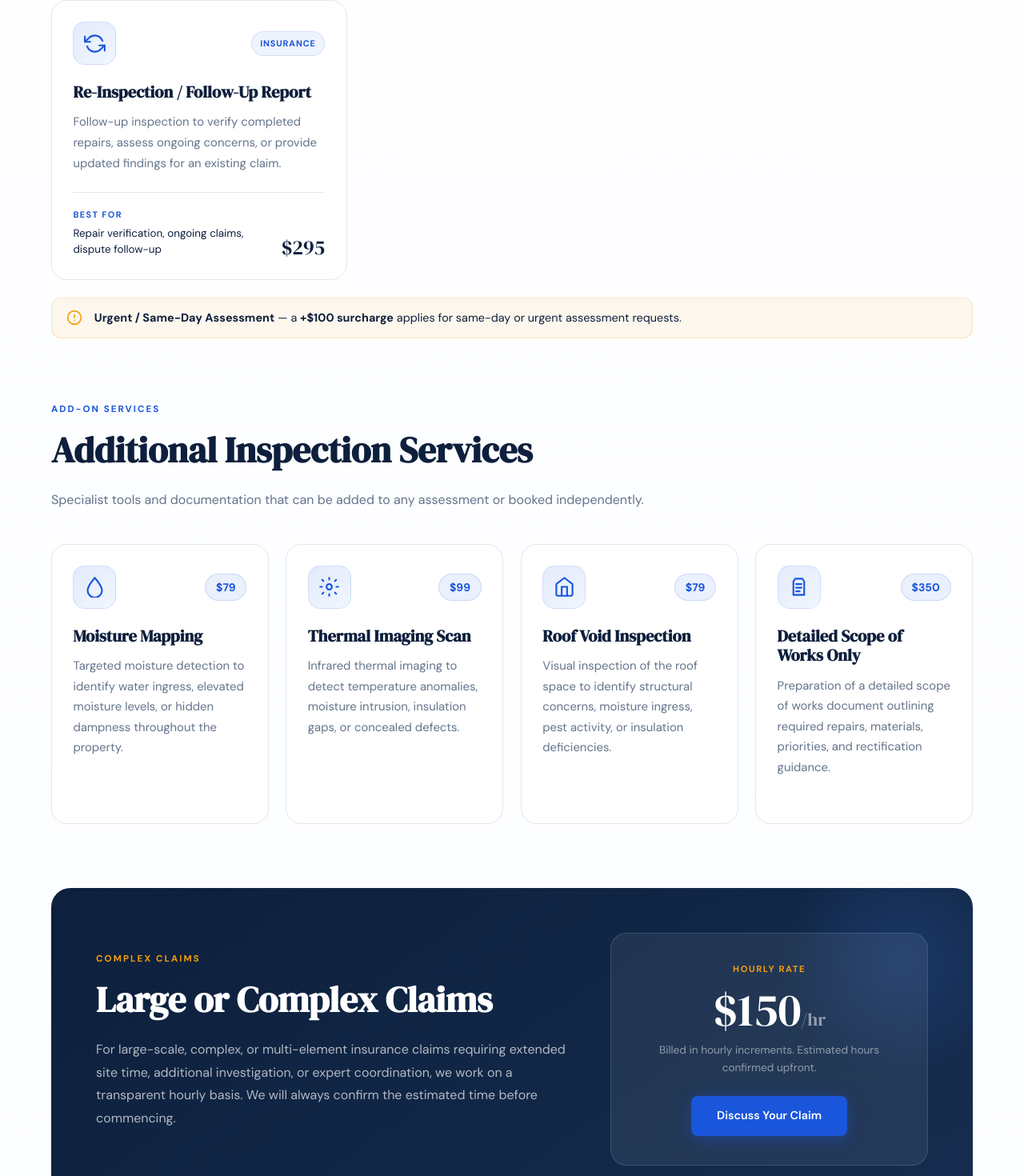
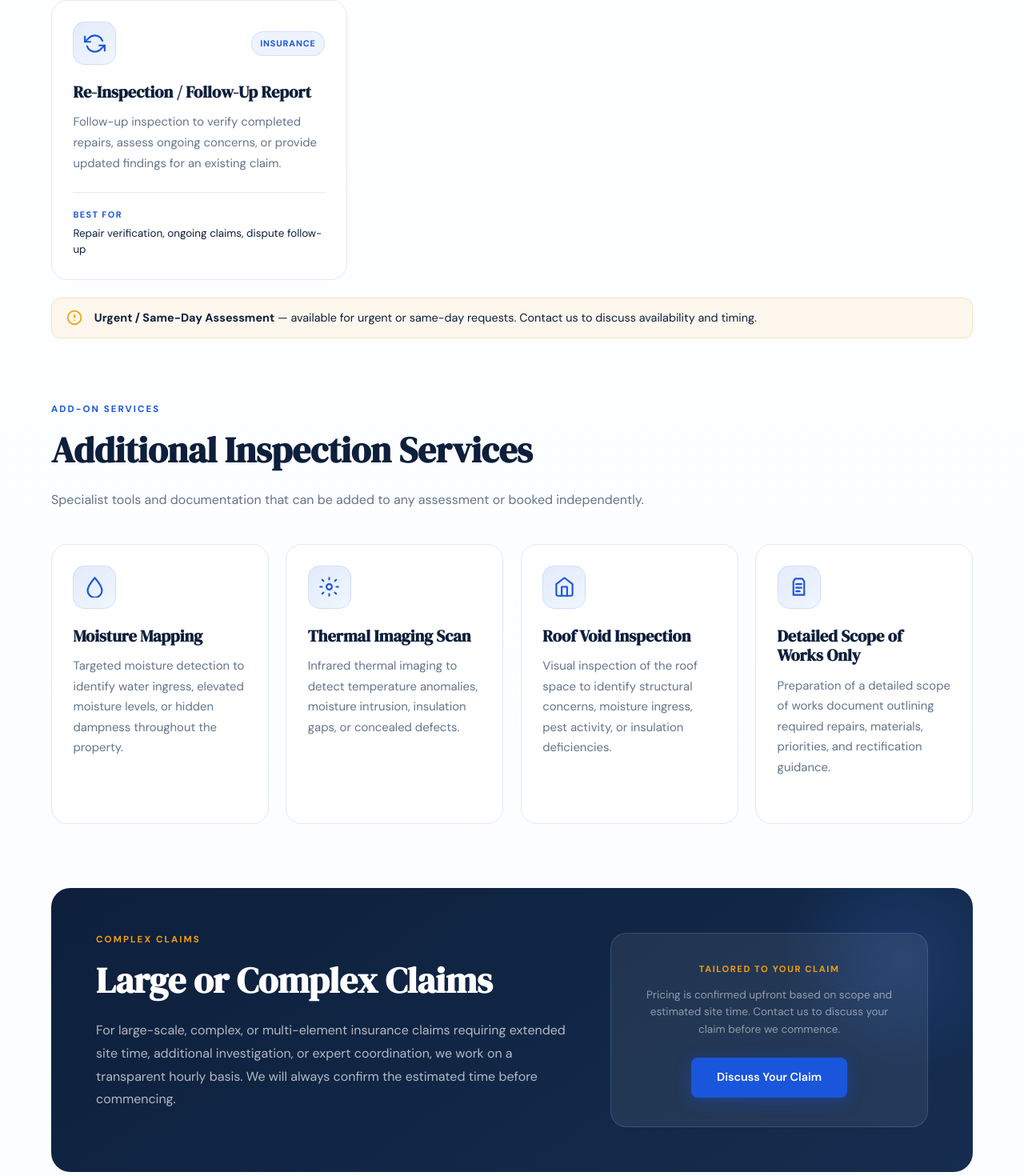
Before and after one commit to sahanjayd/PrimePointSurvey, a Next.js app: page /services in a window 1280 px wide. Shown: the part 1318-2788 px from the top of the page at 80% size. Built offline with nearby package versions, Linux system fonts and the light colour scheme.

Commit message:
client fixes

```diff
--- a/app/components/DefectsGallery.tsx
+++ b/app/components/DefectsGallery.tsx
@@ -16,18 +16,18 @@ const defects = [
   },
   {
     src: '/imge-03.PNG',
-    alt: 'Out-of-plumb wall measurement using digital level',
-    caption: 'Wall plumb / out-of-plumb measurement',
-  },
-  {
-    src: '/imge-04.PNG',
     alt: 'Moisture and thermal inspection under tiles',
     caption: 'Moisture and thermal inspection under tiles',
   },
   {
-    src: '/img-05.PNG',
+    src: '/imge-04.PNG',
     alt: 'Digital level showing floor slope deviation',
     caption: 'Digital level floor slope reading',
+  },
+  {
+    src: '/img-05.PNG',
+    alt: 'Out-of-plumb wall measurement using digital level',
+    caption: 'Wall plumb / out-of-plumb measurement',
   },
   {
     src: '/img-06.png',
--- a/app/components/QuotePanel.tsx
+++ b/app/components/QuotePanel.tsx
@@ -17,7 +17,7 @@ const services = [
   'Thermal Imaging Scan',
   'Roof Void Inspection',
   'Detailed Scope of Works Only',
-  'Complex Claim (Hourly)',
+  'Complex Claim / Large Claim',
 ];
 
 export default function QuotePanel({ open, onClose }: QuotePanelProps) {
--- a/app/globals.css
+++ b/app/globals.css
@@ -64,13 +64,13 @@ button {
 }
 
 .nav.solid {
-  background: rgba(255, 255, 255, 0.96);
-  box-shadow: 0 1px 24px rgba(13, 31, 60, 0.08);
+  background: linear-gradient(135deg, #0d1f3c, #162d50);
+  box-shadow: 0 1px 24px rgba(13, 31, 60, 0.35);
   backdrop-filter: blur(12px);
 }
 
 .nav.top {
-  background: transparent;
+  background: linear-gradient(135deg, #0d1f3c, #162d50);
 }
 
 /* Logo Images */
@@ -97,6 +97,7 @@ button {
     drop-shadow(0 0 6px rgba(147, 197, 253, 0.5))
     drop-shadow(0 0 14px rgba(26, 86, 219, 0.3));
 }
+
 
 .hero-logo-img {
   width: clamp(260px, 34vw, 430px);
@@ -954,26 +955,6 @@ button {
   line-height: 1.5;
 }
 
-.service-price {
-  font-family: 'DM Serif Display', serif;
-  font-size: 1.6rem;
-  color: var(--navy);
-  white-space: nowrap;
-  line-height: 1;
-  flex-shrink: 0;
-}
-
-.service-price-badge {
-  background: rgba(26, 86, 219, 0.09);
-  border: 1px solid rgba(26, 86, 219, 0.16);
-  color: var(--blue);
-  border-radius: 999px;
-  padding: 0.3rem 0.8rem;
-  font-size: 0.87rem;
-  font-weight: 700;
-  white-space: nowrap;
-  flex-shrink: 0;
-}
 
 /* Surcharge notice */
 .surcharge-banner {
@@ -1077,18 +1058,6 @@ button {
   margin-bottom: 0.75rem;
 }
 
-.complex-rate-price {
-  font-family: 'DM Serif Display', serif;
-  font-size: 3.6rem;
-  color: var(--white);
-  line-height: 1;
-  margin-bottom: 0.75rem;
-}
-
-.complex-rate-price span {
-  font-size: 1.4rem;
-  color: rgba(255, 255, 255, 0.5);
-}
 
 .complex-claims-rate > p {
   font-size: 0.85rem;
@@ -1198,16 +1167,6 @@ button {
   background: var(--light);
 }
 
-/* Home page service price */
-.home-service-price {
-  margin-top: 1.15rem;
-  font-family: 'DM Serif Display', serif;
-  font-size: 1.4rem;
-  color: var(--navy);
-  position: relative;
-  z-index: 1;
-  line-height: 1;
-}
 
 /* Services responsive */
 @media (max-width: 1100px) {
--- a/app/services/page.tsx
+++ b/app/services/page.tsx
@@ -6,7 +6,6 @@ const insuranceServices = [
     title: 'Minor Damage / Causation Report',
     desc: 'Assessment and reporting of minor property damage including visible defects, likely cause, and repair recommendations for insurance submissions.',
     bestFor: 'Minor storm, impact or moisture damage claims',
-    price: '$550',
     icon: (
       <svg viewBox="0 0 24 24" aria-hidden="true">
         <path d="M12 3l7 3v5c0 4.5-2.8 8.5-7 10-4.2-1.5-7-5.5-7-10V6z" />
@@ -18,7 +17,6 @@ const insuranceServices = [
     title: 'Major Damage / Structural Report',
     desc: 'Thorough assessment of significant structural or building damage with detailed findings, cause analysis, and rectification guidance.',
     bestFor: 'Major storm events, structural damage, severe water damage',
-    price: '$750',
     icon: (
       <svg viewBox="0 0 24 24" aria-hidden="true">
         <path d="M3 11l9-7 9 7" />
@@ -31,7 +29,6 @@ const insuranceServices = [
     title: 'Full Insurance Assessment incl. Scope of Works',
     desc: 'Comprehensive assessment covering all damage, cause analysis, a complete scope of works, and repair cost guidance for your insurer.',
     bestFor: 'Full claims, complex damage, scope-required insurers',
-    price: '$950',
     icon: (
       <svg viewBox="0 0 24 24" aria-hidden="true">
         <path d="M7 3h7l4 4v14H7z" />
@@ -45,7 +42,6 @@ const insuranceServices = [
     title: 'Re-Inspection / Follow-Up Report',
     desc: 'Follow-up inspection to verify completed repairs, assess ongoing concerns, or provide updated findings for an existing claim.',
     bestFor: 'Repair verification, ongoing claims, dispute follow-up',
-    price: '$295',
     icon: (
       <svg viewBox="0 0 24 24" aria-hidden="true">
         <path d="M1 4v6h6" />
@@ -60,7 +56,6 @@ const additionalServices = [
   {
     title: 'Moisture Mapping',
     desc: 'Targeted moisture detection to identify water ingress, elevated moisture levels, or hidden dampness throughout the property.',
-    price: '$79',
     icon: (
       <svg viewBox="0 0 24 24" aria-hidden="true">
         <path d="M12 2C6.5 8.5 4 13 4 16a8 8 0 0 0 16 0c0-3-2.5-7.5-8-14z" />
@@ -70,7 +65,6 @@ const additionalServices = [
   {
     title: 'Thermal Imaging Scan',
     desc: 'Infrared thermal imaging to detect temperature anomalies, moisture intrusion, insulation gaps, or concealed defects.',
-    price: '$99',
     icon: (
       <svg viewBox="0 0 24 24" aria-hidden="true">
         <circle cx="12" cy="12" r="3" />
@@ -81,7 +75,6 @@ const additionalServices = [
   {
     title: 'Roof Void Inspection',
     desc: 'Visual inspection of the roof space to identify structural concerns, moisture ingress, pest activity, or insulation deficiencies.',
-    price: '$79',
     icon: (
       <svg viewBox="0 0 24 24" aria-hidden="true">
         <path d="M3 9l9-7 9 7v11a2 2 0 0 1-2 2H5a2 2 0 0 1-2-2z" />
@@ -92,7 +85,6 @@ const additionalServices = [
   {
     title: 'Detailed Scope of Works Only',
     desc: 'Preparation of a detailed scope of works document outlining required repairs, materials, priorities, and rectification guidance.',
-    price: '$350',
     icon: (
       <svg viewBox="0 0 24 24" aria-hidden="true">
         <path d="M8 3h8l2 3v15H6V6z" />
@@ -205,7 +197,6 @@ export default function ServicesPage() {
                   <span>Best for</span>
                   <p>{service.bestFor}</p>
                 </div>
-                <div className="service-price">{service.price}</div>
               </div>
             </article>
           ))}
@@ -220,8 +211,8 @@ export default function ServicesPage() {
           </span>
           <div>
             <strong>Urgent / Same-Day Assessment</strong>
-            {' '}— a <strong>+$100 surcharge</strong> applies for same-day or
-            urgent assessment requests.
+            {' '}— available for urgent or same-day requests. Contact us to
+            discuss availability and timing.
           </div>
         </div>
       </section>
@@ -242,7 +233,6 @@ export default function ServicesPage() {
             <article key={service.title} className="service-card">
               <div className="service-card-top">
                 <div className="service-icon-wrap">{service.icon}</div>
-                <div className="service-price-badge">{service.price}</div>
               </div>
 
               <h2 className="service-title">{service.title}</h2>
@@ -267,11 +257,8 @@ export default function ServicesPage() {
           </div>
 
           <div className="complex-claims-rate">
-            <div className="complex-rate-label">Hourly Rate</div>
-            <div className="complex-rate-price">
-              $150<span>/hr</span>
-            </div>
-            <p>Billed in hourly increments. Estimated hours confirmed upfront.</p>
+            <div className="complex-rate-label">Tailored to Your Claim</div>
+            <p>Pricing is confirmed upfront based on scope and estimated site time. Contact us to discuss your claim before we commence.</p>
             <Link href="/contact" className="btn btn-primary">
               Discuss Your Claim
             </Link>
```
Also changed, not shown: app/page.tsx (+2 -6 lines).
